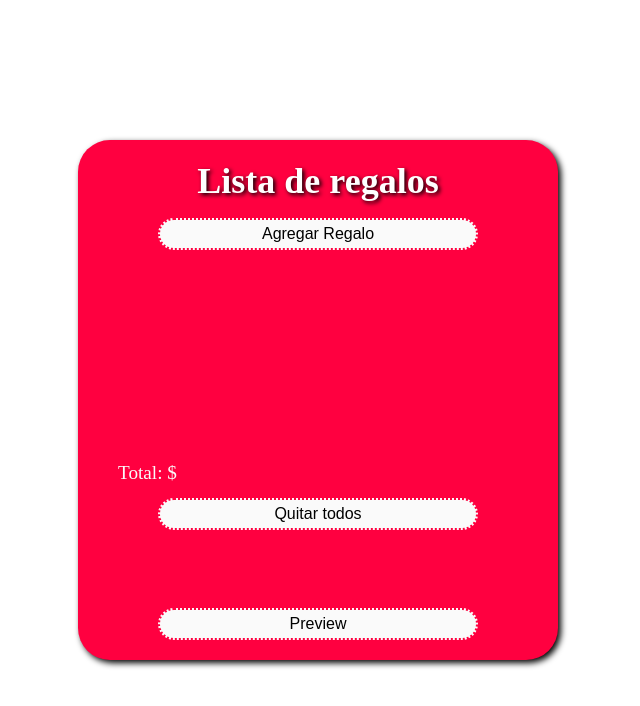
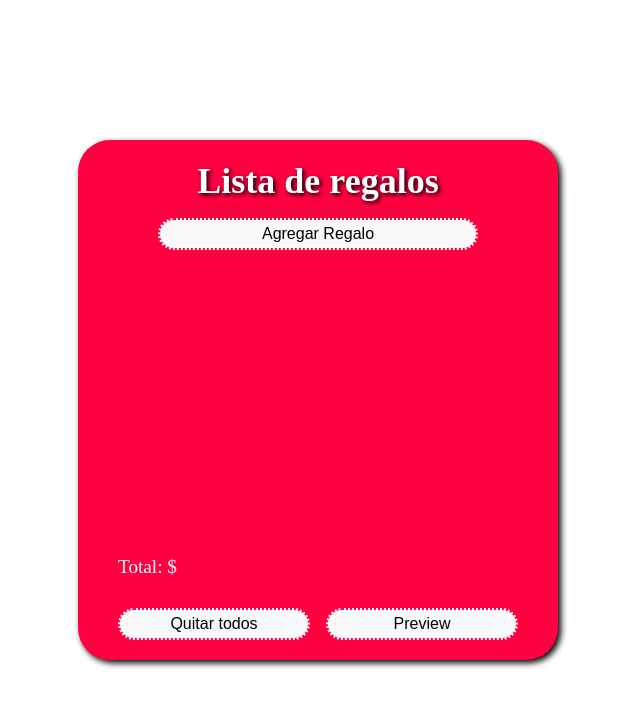
Before and after one commit to ferutizi/adviency-2022, a React (Create React App) app: page / in a window 1280 px wide. Shown: the top 706 px of the page, without its empty margins (322-962 px from the left). Built offline with nearby package versions, Linux system fonts and the light colour scheme.

Commit message:
Día 20: estilo

```diff
--- a/src/App.js
+++ b/src/App.js
@@ -54,10 +54,12 @@ function App() {
           />
         </div>
         <div className='gift__footer'>
-          <div className='gift__total'>Total: ${totalPrice === 0 ? null : totalPrice}</div>
-          <button type='button' onClick={() => setGifts([])} className='gift__button'>Quitar todos</button>
+          <p className='gift__total'>Total: ${totalPrice === 0 ? null : totalPrice}</p>
+          <div style={{display: 'flex', gap: '1em'}}>
+            <button type='button' onClick={() => setGifts([])} className='gift__button'>Quitar todos</button>
+            <button type='button' className='gift__button' onClick={() => setPreview(true)}>Preview</button>
+          </div>
         </div>
-        <button type='button' className='gift__button' onClick={() => setPreview(true)}>Preview</button>
         <Preview preview={preview} setPreview={setPreview} gifts={gifts} />
       </div>
     </>
--- a/src/index.scss
+++ b/src/index.scss
@@ -30,6 +30,7 @@ html {
     &footer{
         display: flex;
         flex-direction: column;
+        gap: 1em;
     }
     &total {
         color: $secondary;
```
